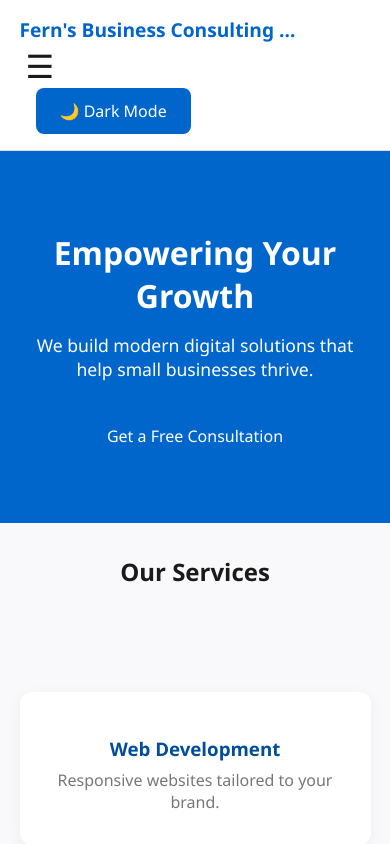
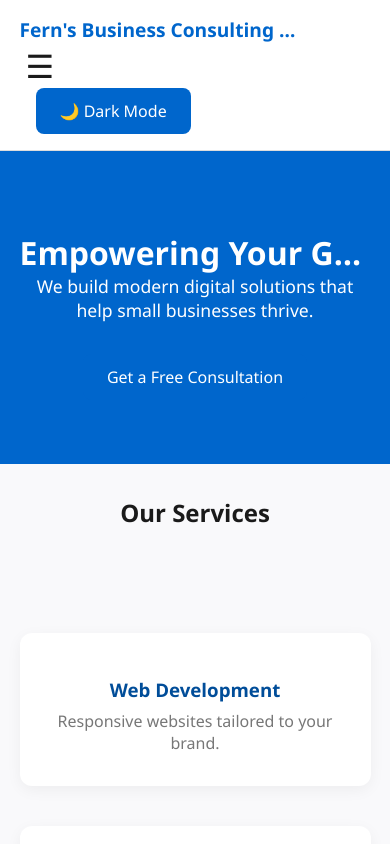
Before and after one commit to FernRamos/Small-Buisness-Website, a plain HTML site: page index.html in a window 390 px wide. Shown: the top 844 px of the page. Drawn offline with Linux system fonts and the light colour scheme.

Commit message:
Tweaks on mobile viewing

```diff
--- a/index.html
+++ b/index.html
@@ -11,9 +11,9 @@
   <header>
     <div class="container flex-between">
       <h1 class="logo">Fern's Business Consulting Solutions</h1>
+      <button id="menu-toggle" class="hamburger" aria-label="Open menu">☰</button>
+      <nav>
 
-      <nav>
-        <button id="menu-toggle" class="hamburger" aria-label="Open menu">☰</button>
         <ul class="nav-list">
           <li><a href="#services">Services</a></li>
           <li><a href="#about">About</a></li>
--- a/style.css
+++ b/style.css
@@ -112,9 +112,10 @@ header {
   text-align: center;
 }
   .hero h2 {
-  font-size: clamp(1.75rem, 5vw, 2.5rem);
-  margin-bottom: 1rem;
-  }
+  white-space: nowrap;
+  overflow: hidden;
+  text-overflow: ellipsis;
+}
 
 .hero p {
   font-size: 1.1rem;
```
